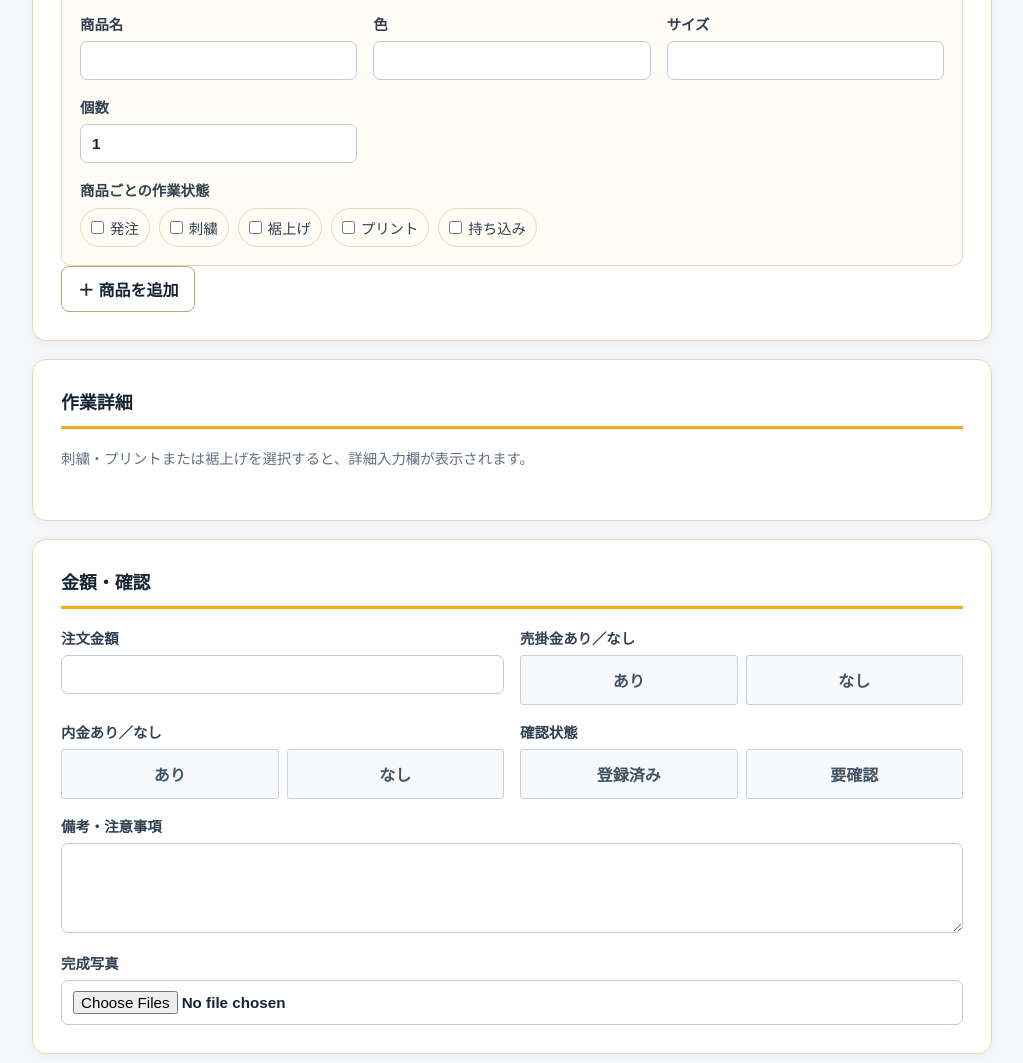
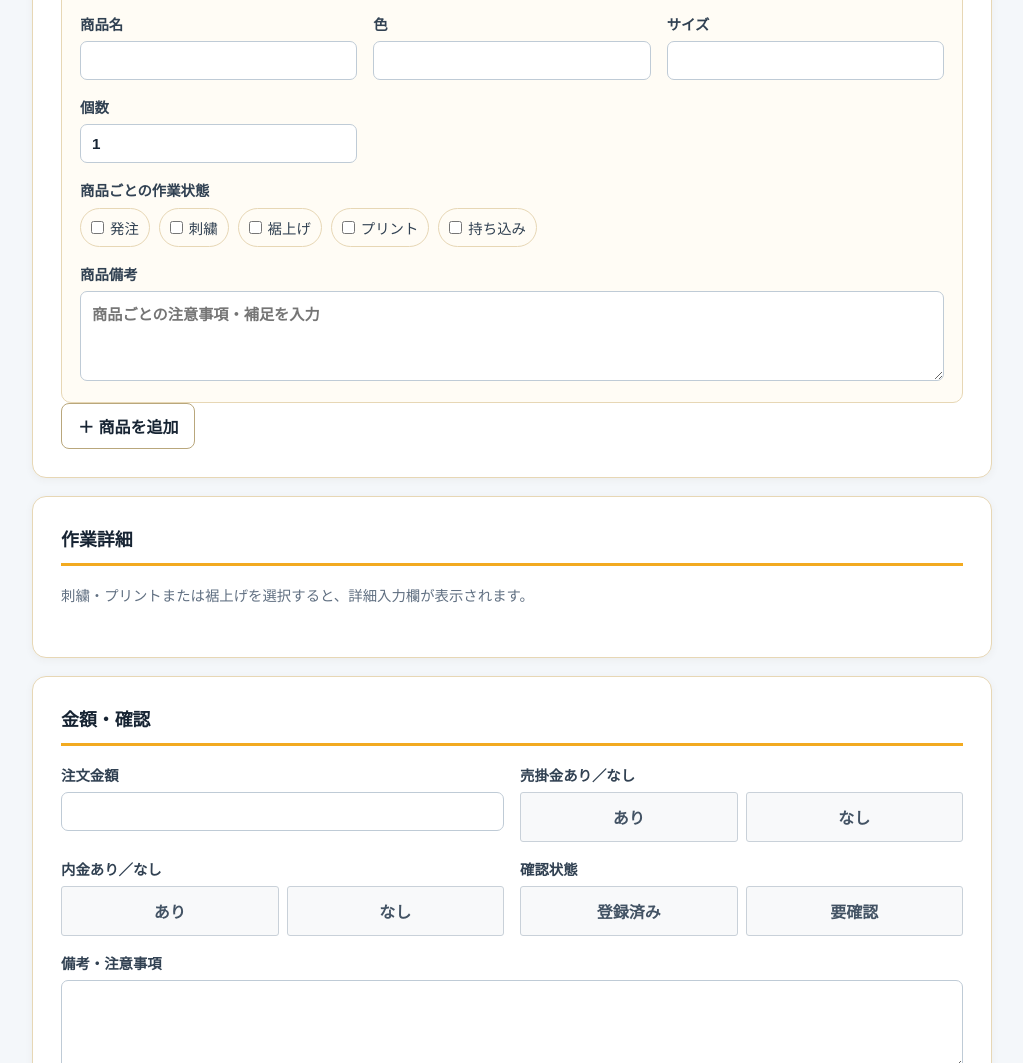
Before and after one commit to sakai3116/workman-hiranouriwari-APPDev, a website: page public/new-entry.html in a window 1280 px wide. Shown: the part 968-2031 px from the top of the page, without its empty margins (128-1151 px from the left). Drawn offline with Linux system fonts and the light colour scheme.

Commit message:
[upd]商品ごとの備考を追加

```diff
--- a/public/new-entry.html
+++ b/public/new-entry.html
@@ -121,7 +121,7 @@
         <p class="form-status" id="form-status" aria-live="polite">入力内容はまだ保存されません。</p>
       </form>
     </main>
-    <template id="product-template"><article class="product-card"><div class="product-head"><h3>商品</h3><button class="button button--danger remove-product" type="button">削除</button></div><div class="grid grid--three"><label>5桁管理番号<input name="product-number" type="text" inputmode="numeric" maxlength="5" pattern="[0-9]{5}" /></label><label>枝番<input name="branch-number" type="text" /></label><label>管理番号＋枝番<input name="combined-number" type="text" readonly /></label><label>商品名<input name="product-name" type="text" /></label><label>色<input name="color" type="text" /></label><label>サイズ<input name="size" type="text" /></label><label>個数<input name="quantity" type="number" min="1" value="1" /></label><label class="full">商品ごとの作業状態<div class="check-list"><label><input type="checkbox" value="発注" />発注</label><label><input type="checkbox" value="刺繍" />刺繍</label><label><input type="checkbox" value="裾上げ" />裾上げ</label><label><input type="checkbox" value="プリント" />プリント</label><label><input type="checkbox" value="持ち込み" />持ち込み</label></div></label></div></article></template>
+    <template id="product-template"><article class="product-card"><div class="product-head"><h3>商品</h3><button class="button button--danger remove-product" type="button">削除</button></div><div class="grid grid--three"><label>5桁管理番号<input name="product-number" type="text" inputmode="numeric" maxlength="5" pattern="[0-9]{5}" /></label><label>枝番<input name="branch-number" type="text" /></label><label>管理番号＋枝番<input name="combined-number" type="text" readonly /></label><label>商品名<input name="product-name" type="text" /></label><label>色<input name="color" type="text" /></label><label>サイズ<input name="size" type="text" /></label><label>個数<input name="quantity" type="number" min="1" value="1" /></label><label class="full">商品ごとの作業状態<div class="check-list"><label><input type="checkbox" value="発注" />発注</label><label><input type="checkbox" value="刺繍" />刺繍</label><label><input type="checkbox" value="裾上げ" />裾上げ</label><label><input type="checkbox" value="プリント" />プリント</label><label><input type="checkbox" value="持ち込み" />持ち込み</label></div></label><label class="full">商品備考<textarea name="product-notes" placeholder="商品ごとの注意事項・補足を入力"></textarea></label></div></article></template>
     <div class="image-modal" id="image-modal" hidden role="dialog" aria-modal="true" aria-label="伝票写真の拡大表示"><button class="modal-close" type="button" id="close-image-modal" aria-label="拡大表示を閉じる">×</button><img id="modal-image" alt="添付した伝票写真の拡大表示" /></div>
     <script>
       const productList = document.querySelector('#product-list');
@@ -129,6 +129,16 @@
       const addProduct = () => {
         const product = productTemplate.content.cloneNode(true);
         product.querySelector('.remove-product').addEventListener('click', (event) => event.target.closest('.product-card').remove());
+        const productNumber = product.querySelector('[name="product-number"]');
+        const branchNumber = product.querySelector('[name="branch-number"]');
+        const combinedNumber = product.querySelector('[name="combined-number"]');
+        const updateCombinedNumber = () => {
+          const number = productNumber.value.trim();
+          const branch = branchNumber.value.trim();
+          combinedNumber.value = number && branch ? `${number}-${branch}` : '';
+        };
+        productNumber.addEventListener('input', updateCombinedNumber);
+        branchNumber.addEventListener('input', updateCombinedNumber);
         productList.append(product);
       };
       document.querySelector('#add-product').addEventListener('click', addProduct);
```
